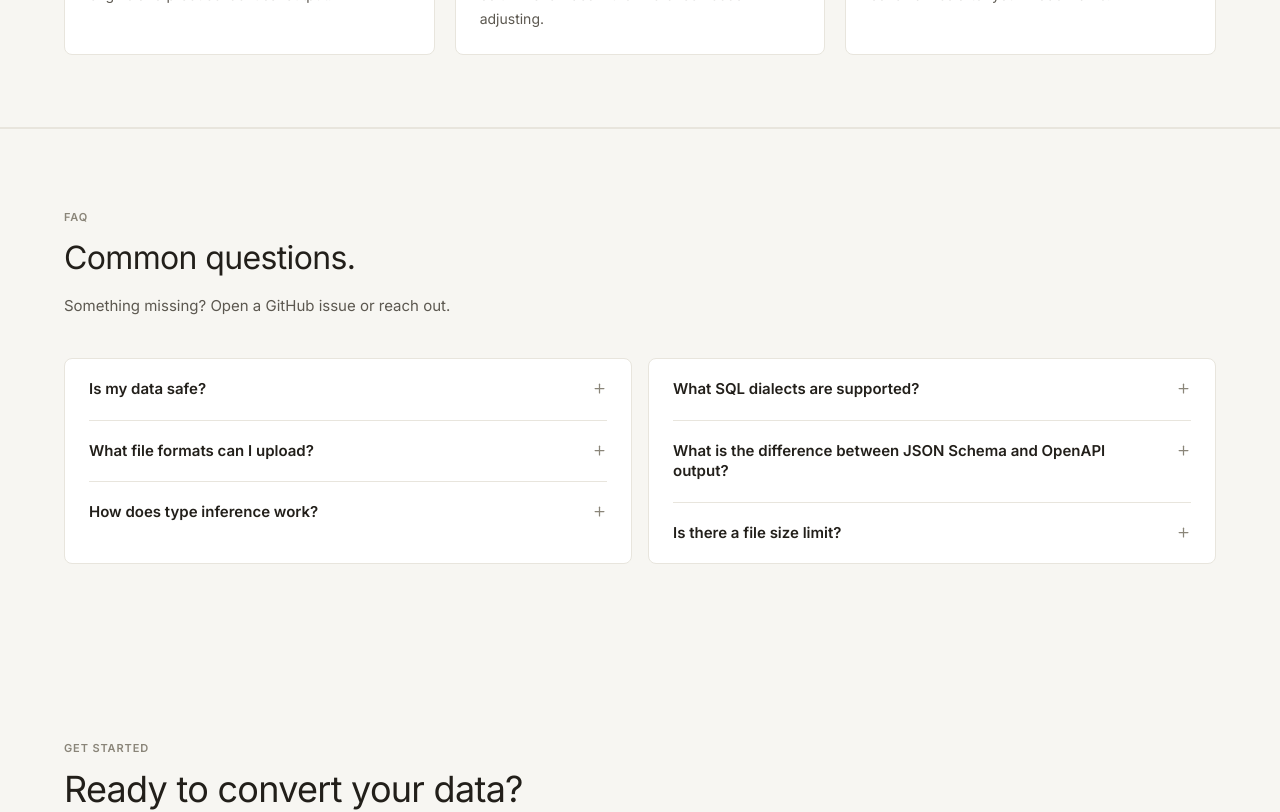
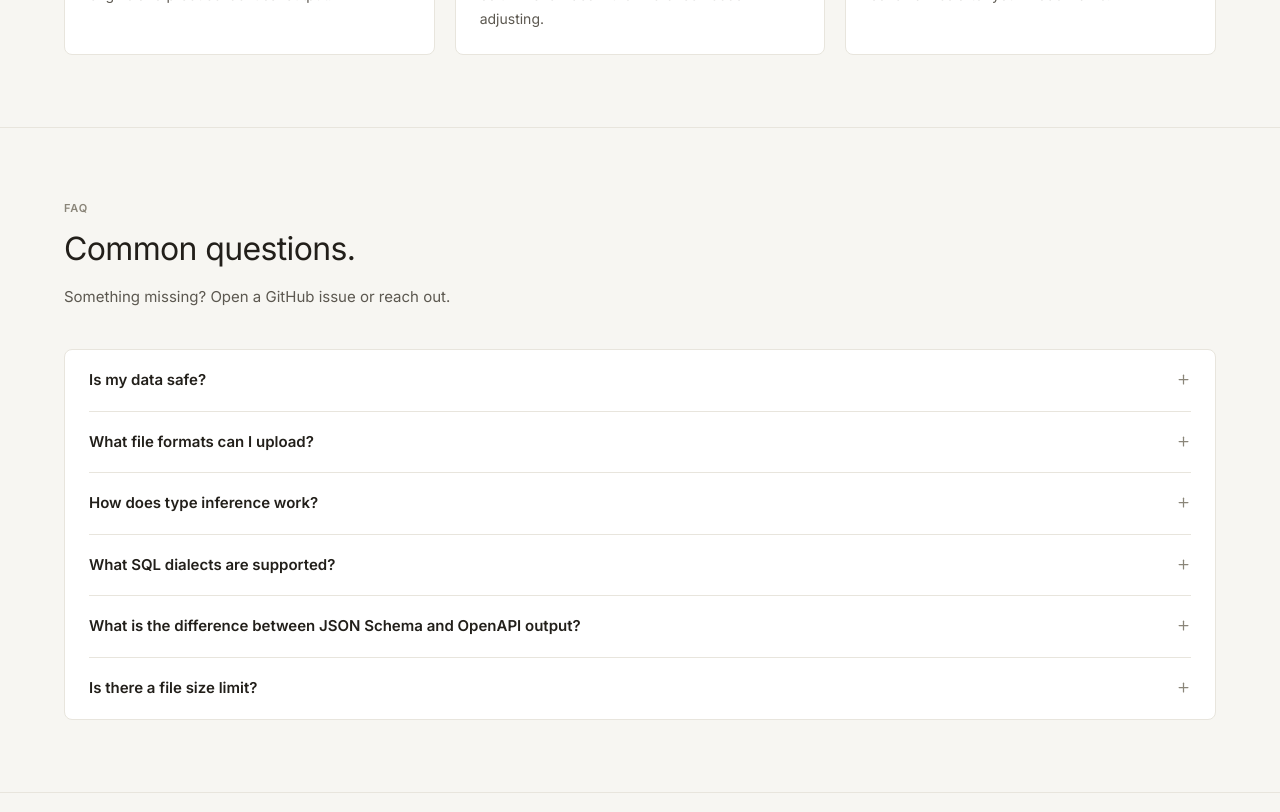
Before and after one commit to TEJASWI-RAJ0210/TableShift, a Next.js app: page / in a window 1280 px wide. Shown: the part 2440-3252 px from the top of the page. Built offline with nearby package versions, Linux system fonts and the light colour scheme.

Commit message:
fix: fixed the bug in FAQ section

```diff
--- a/components/home/FAQ.tsx
+++ b/components/home/FAQ.tsx
@@ -6,27 +6,27 @@ import { Plus, Minus } from "lucide-react";
 const faqs = [
   {
     q: "Is my data safe?",
-    a: "Yes. TableShift runs entirely in your browser using JavaScript. No data is ever sent to a server. You can even disconnect from the internet after the page loads and the converters will still work.",
+    a: "Yes. TableShift runs entirely in your browser using JavaScript. No data is ever sent to a server. You can disconnect from the internet after the page loads and the converters will still work.",
   },
   {
     q: "What file formats can I upload?",
-    a: "CSV (.csv), Excel (.xlsx, .xls), and JSON (.json) files are all supported. For Excel files, the first sheet is used for conversion.",
+    a: "CSV (.csv), Excel (.xlsx, .xls), and JSON (.json) files are supported. For Excel files, the first sheet is used.",
   },
   {
     q: "How does type inference work?",
-    a: "TableShift scans all values in each column and votes on the most likely type. A type wins only if at least 90% of non-empty values agree — otherwise the column safely falls back to VARCHAR or TEXT. You can always override any inferred type manually in the Column types panel.",
+    a: "TableShift scans all values in each column and votes on the most likely type. A type wins only if at least 90% of non-empty values agree — otherwise the column safely falls back to VARCHAR or TEXT. You can override any column manually.",
   },
   {
     q: "What SQL dialects are supported?",
-    a: "MySQL, PostgreSQL, and SQLite are supported. Each dialect uses the correct quoting style, type names, and boolean representation. More dialects (BigQuery, Snowflake) are on the roadmap.",
+    a: "MySQL, PostgreSQL, and SQLite. Each uses the correct quoting style, type names, and boolean representation. BigQuery and Snowflake are on the roadmap.",
   },
   {
     q: "What is the difference between JSON Schema and OpenAPI output?",
-    a: "JSON Schema (draft-7) is a standalone schema document used for data validation. The OpenAPI 3.0 output produces a components.schemas block you can paste directly into an existing OpenAPI specification. Nullable columns are represented differently in each format.",
+    a: "JSON Schema (draft-7) is a standalone validation document. The OpenAPI 3.0 output is a components.schemas block you paste into an existing spec. Nullable columns are represented differently in each format.",
   },
   {
     q: "Is there a file size limit?",
-    a: "Since everything runs in the browser, the practical limit depends on your device's memory. Most files under 10MB convert instantly. Very large files may be slower on older or low-memory devices.",
+    a: "Everything runs in the browser so the limit is your device memory. Files under 10MB convert instantly. Very large files may be slower on older devices.",
   },
 ];
 
@@ -46,21 +46,17 @@ function FAQItem({ q, a }: { q: string; a: string }) {
           {open ? <Minus size={15} /> : <Plus size={15} />}
         </span>
       </button>
-      <div
-        className={`overflow-hidden transition-all duration-200 ${
-          open ? "max-h-96 pb-5" : "max-h-0"
-        }`}
-      >
-        <p className="text-[14px] leading-[1.7] text-body">{a}</p>
-      </div>
+      {open && (
+        <p className="pb-5 text-[14px] leading-[1.7] text-body">{a}</p>
+      )}
     </div>
   );
 }
 
 export default function FAQ() {
   return (
-    <section className="border-t border-hairline">
-      <div className="mx-auto max-w-[1200px] px-6 py-16 sm:py-20">
+    <section className="bg-canvas border-b border-hairline">
+      <div className="mx-auto max-w-300 px-6 py-14 sm:py-18">
         <p className="text-[11px] font-semibold uppercase tracking-[0.08em] text-muted">
           FAQ
         </p>
@@ -71,17 +67,11 @@ export default function FAQ() {
           Something missing? Open a GitHub issue or reach out.
         </p>
 
-        <div className="mt-10 grid grid-cols-1 gap-4 lg:grid-cols-2">
-          <div className="rounded-lg border border-hairline bg-surface-card px-6">
-            {faqs.slice(0, 3).map((faq) => (
-              <FAQItem key={faq.q} {...faq} />
-            ))}
-          </div>
-          <div className="rounded-lg border border-hairline bg-surface-card px-6">
-            {faqs.slice(3).map((faq) => (
-              <FAQItem key={faq.q} {...faq} />
-            ))}
-          </div>
+        {/* Single column — no height mismatch ever */}
+        <div className="mt-10 rounded-lg border border-hairline bg-surface-card px-6">
+          {faqs.map((faq) => (
+            <FAQItem key={faq.q} {...faq} />
+          ))}
         </div>
       </div>
     </section>
```
